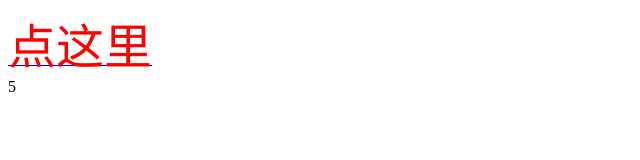
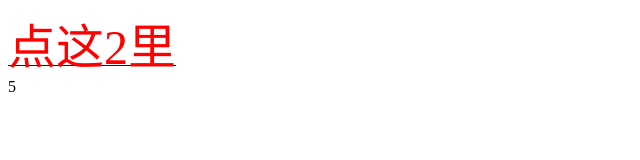
Before and after one commit to certainly/certainly.github.io, a plain HTML site: page index.html in a window 1280 px wide. Shown: the whole page, without its empty margins (0-640 px from the left). Drawn offline with Linux system fonts and the light colour scheme.

Commit message:
Update index.html

```diff
--- a/index.html
+++ b/index.html
@@ -1,4 +1,4 @@
-<a href="http://bbs.saraba1st.com/2b/thread-1135262-1-1.html"><font size="35" color="red"> 点这里 </font> </a>
+<a href="https://cdn-images-1.medium.com/max/800/1*8fkAesooHVfADGo9CXsT0g.gif"><font size="35" color="red"> 点这2里 </font> </a>
 
 
  <br>    5
```
